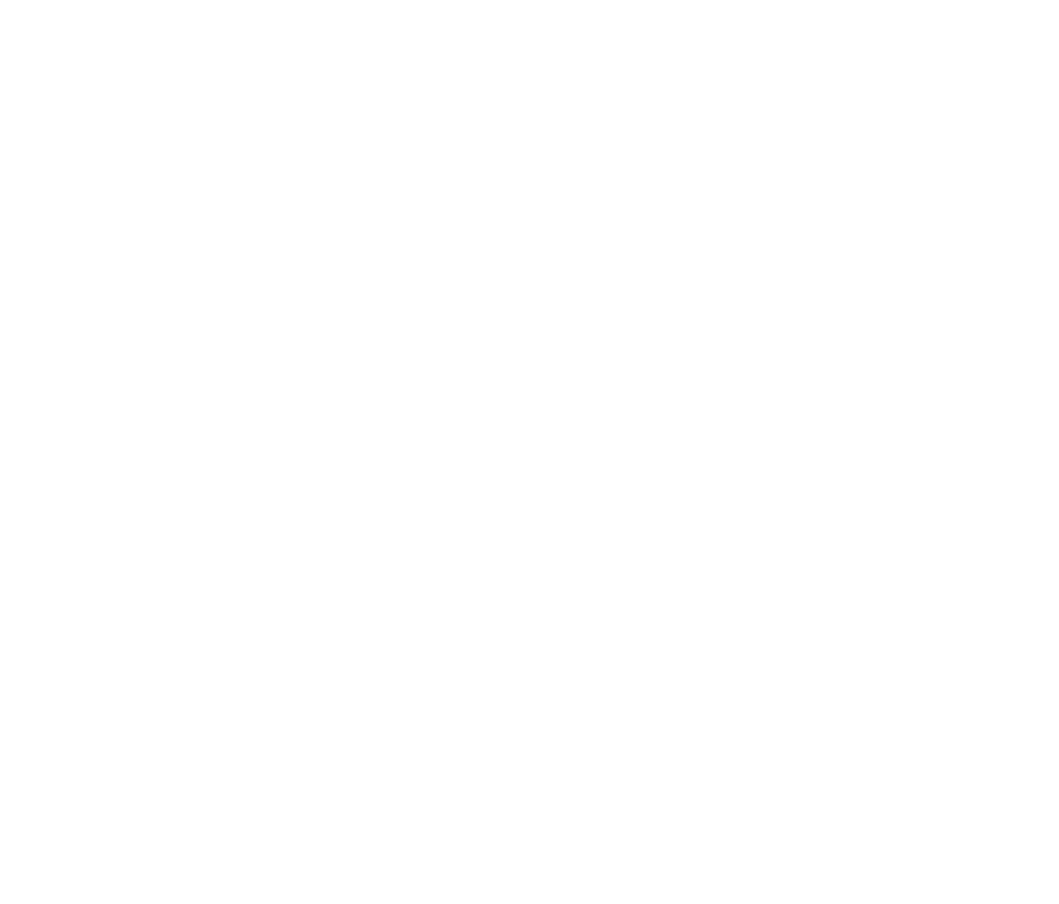
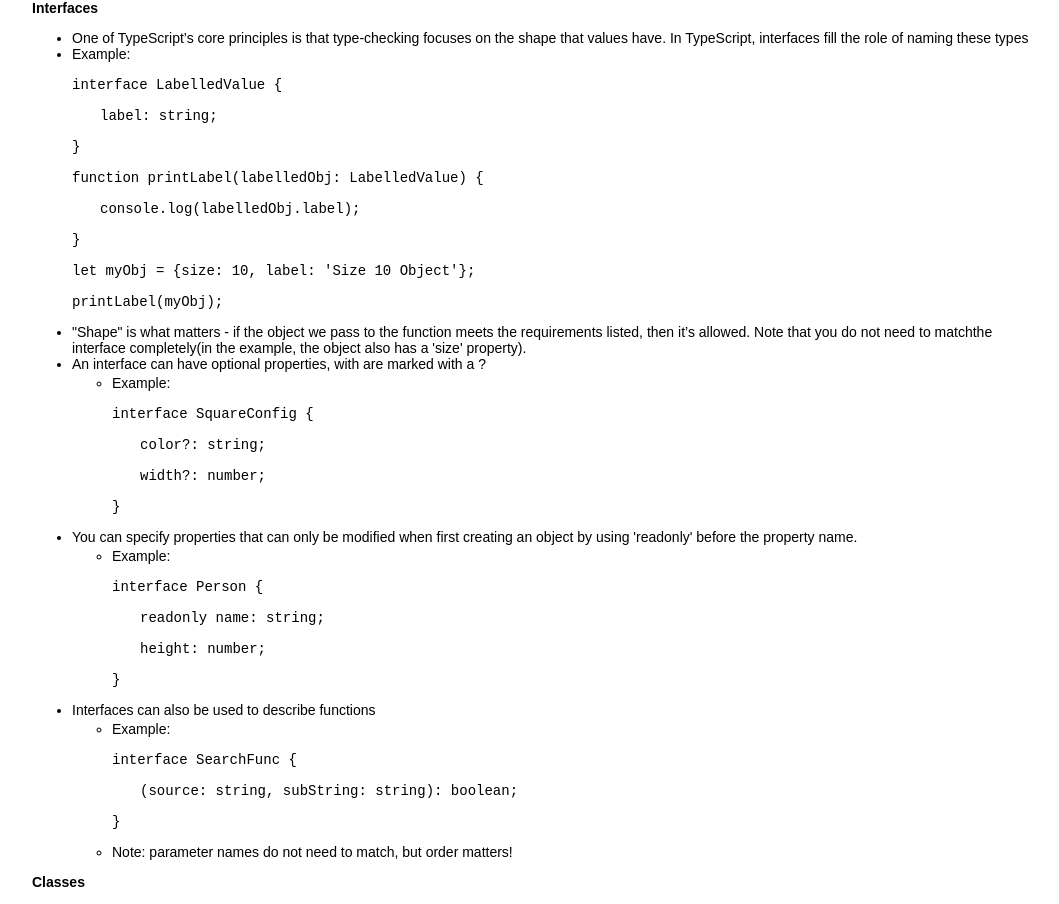
Before and after one commit to eerichmond02/typescript, a React (Create React App) app: page /classes in a window 1280 px wide. Shown: the part 153-1057 px from the top of the page, without its empty margins (108-1167 px from the left). Before the commit the page ends 800 px from the top, so only its background shows below. Built offline with nearby package versions, Linux system fonts and the light colour scheme; the HTML template or start-up script is replaced by a standard one.

Commit message:
Update content; add class, interface & inheritance examples

```diff
--- a/src/App.tsx
+++ b/src/App.tsx
@@ -2,8 +2,8 @@
 import { BrowserRouter, Link, Route } from "react-router-dom";
 import "./App.css";
 import About from "./components/About";
+import Classes from "./components/Classes";
 import Examples from "./components/Examples";
-import OOP from "./components/OOP";
 import ReactTypeScript from "./components/ReactTypeScript";
 import Types from "./components/Types";
 
@@ -36,16 +36,14 @@
             <ul className="nav">
               <CustomLink label="About" to="/" exact={true}/>
               <CustomLink label="Types" to="/types" />
-              <CustomLink label="TypeScript + OOP" to="/oop" />
-              <CustomLink label="TypeScript + React" to="/reacttypescript" />
+              <CustomLink label="Classes & Interfaces" to="/classes" />
               <CustomLink label="Examples" to="/examples" />
             </ul>
           </header>
           <div className="content">
             <Route path="/" exact={true} component={About} />
             <Route path="/types" component={Types} />
-            <Route path="/oop" component={OOP} />
-            <Route path="/reacttypescript" component={ReactTypeScript} />
+            <Route path="/classes" component={Classes} />
             <Route path="/examples" component={Examples} />
           </div>
         </div>
--- /dev/null
+++ b/src/components/Classes.tsx
@@ -0,0 +1,97 @@
+import * as React from 'react';
+
+const Classes = () => {
+
+  return (
+    <div>
+      <p className='bold'>Interfaces</p>
+      <ul>
+        <li>One of TypeScript’s core principles is that type-checking focuses on the shape that values have.
+        In TypeScript, interfaces fill the role of naming these types</li>
+        <li>Example:
+          <p><code>interface LabelledValue {'{'}</code></p>
+          <p style={{paddingLeft: '2em'}}><code>label: string;</code></p>
+          <p><code>{'}'}</code></p>
+          <p><code>function printLabel(labelledObj: LabelledValue) {'{'}</code></p>
+          <p style={{paddingLeft: '2em'}}><code>console.log(labelledObj.label);</code></p>
+          <p><code>{'}'}</code></p>
+          <p><code>let myObj = {'{'}size: 10, label: 'Size 10 Object'{'}'};</code></p>
+          <p><code>printLabel(myObj);</code></p>
+        </li>
+        <li>"Shape" is what matters - if the object we pass to the function meets the requirements listed, then it’s allowed. Note that you do not
+        need to matchthe interface completely(in the example, the object also has a 'size' property).</li>
+        <li>An interface can have optional properties, with are marked with a ?</li>
+        <ul>
+          <li>Example:
+            <p><code>interface SquareConfig {'{'}</code></p>
+            <p style={{paddingLeft: '2em'}}><code>color?: string;</code></p>
+            <p style={{paddingLeft: '2em'}}><code>width?: number;</code></p>
+            <p><code>{'}'}</code></p>
+          </li>
+        </ul>
+        <li>You can specify properties that can only be modified when first creating an object by using 'readonly' before the property name.</li>
+        <ul>
+          <li>Example:
+            <p><code>interface Person {'{'}</code></p>
+            <p style={{paddingLeft: '2em'}}><code>readonly name: string;</code></p>
+            <p style={{paddingLeft: '2em'}}><code>height: number;</code></p>
+            <p><code>{'}'}</code></p>
+          </li>
+        </ul>
+        <li>Interfaces can also be used to describe functions</li>
+        <ul>
+          <li>Example:
+            <p><code>interface SearchFunc {'{'}</code></p>
+            <p style={{paddingLeft: '2em'}}><code>(source: string, subString: string): boolean;</code></p>
+            <p><code>{'}'}</code></p>
+          </li>
+          <li>Note: parameter names do not need to match, but order matters!</li>
+        </ul>
+      </ul>
+      <p className='bold'>Classes</p>
+      <ul>
+        <li>ES6 allows JavaScript developers to write code using an object-oriented, class-based approach. TypeScript takes this a step further
+        by allowing developers to define types.</li>
+        <li>Example:</li>
+        <ul>
+          <li>Example:
+            <p><code>class Greeter {'{'}</code></p>
+            <p style={{paddingLeft: '2em'}}><code>greeting: string;</code></p>
+            <p style={{paddingLeft: '2em'}}><code>constructor(message: string) {'{'}</code></p>
+            <p style={{paddingLeft: '4em'}}><code>this.greeting = message;</code></p>
+            <p style={{paddingLeft: '2em'}}><code>{'}'}</code></p>
+            <p style={{paddingLeft: '2em'}}><code>greet() {'{'}</code></p>
+            <p style={{paddingLeft: '4em'}}><code>return "Hello, " + this.greeting;</code></p>
+            <p style={{paddingLeft: '2em'}}><code>{'}'}</code></p>
+            <p><code>{'}'}</code></p>
+            <p><code>let greeter = new Greeter("world");</code></p>
+          </li>
+        </ul>
+      </ul>
+      <p className='bold'>Inheritance</p>
+      <ul>
+        <li>ES6 also allows JavaScript deveopers to extend classes using inheritance. Again, this is enhanced using TypeScript.</li>
+        <li>Example:
+          <p><code>class Animal {'{'}</code></p>
+          <p style={{paddingLeft: '2em'}}><code>move(distanceInMeters: number = 0) {'{'}</code></p>
+          <p style={{paddingLeft: '4em'}}><code>console.log(`Animal moved ${'{'}distanceInMeters{'}'}m.`);</code></p>
+          <p style={{paddingLeft: '2em'}}><code>{'}'}</code></p>
+          <p><code>{'}'}</code></p>
+          <p><code>class Dog extends Animal {'{'}</code></p>
+          <p style={{paddingLeft: '2em'}}><code>bark() {'{'}</code></p>
+          <p style={{paddingLeft: '4em'}}><code>console.log('Woof! Woof!');</code></p>
+          <p style={{paddingLeft: '2em'}}><code>{'}'}</code></p>
+          <p><code>{'}'}</code></p>
+          <p><code>const dog = new Dog();</code></p>
+          <p><code>dog.bark();</code></p>
+          <p><code>dog.move(10);</code></p>
+        </li>
+      </ul>
+      <br />
+      <p className='bold'>Note: in TypeScript, every member is public by default. Members can also be marked private, and cannot be accessed from outside
+        of the class.</p>
+    </div>
+  );
+}
+
+export default Classes;
--- a/src/components/OOP.tsx
+++ /dev/null
@@ -1,12 +0,0 @@
-import * as React from 'react';
-
-const OOP = () => {
-
-  return (
-    <div>
-      <p>TypeScript + Object Oriented Programming</p>
-    </div>
-  );
-}
-
-export default OOP;
--- a/src/components/ReactTypeScript.tsx
+++ /dev/null
@@ -1,12 +0,0 @@
-import * as React from 'react';
-
-const ReactTypeScript = () => {
-
-  return (
-    <div>
-      <p>Using TypeScript with React</p>
-    </div>
-  );
-}
-
-export default ReactTypeScript;
```
Also changed, not shown: src/components/Examples.tsx (+4 -3 lines).
